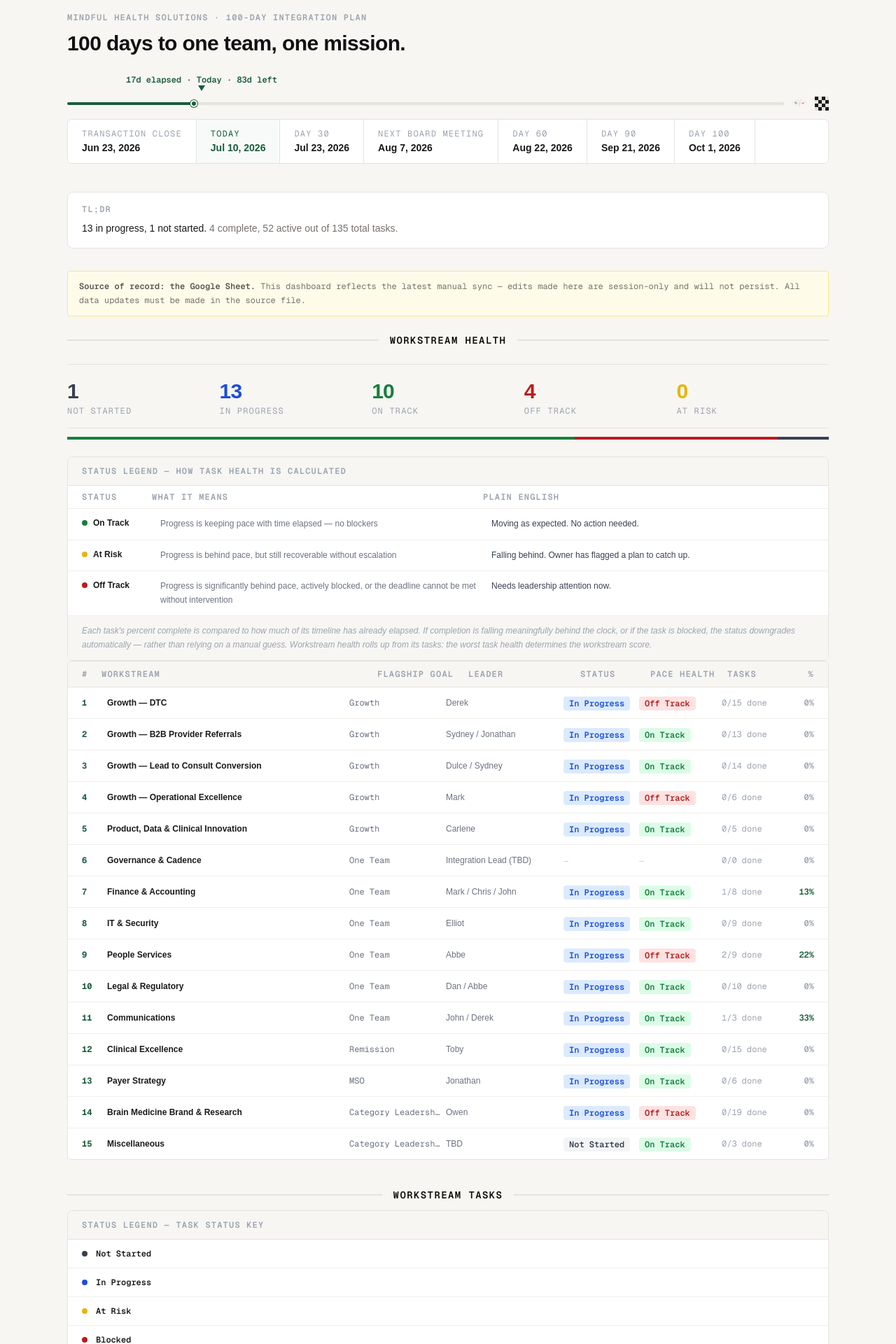
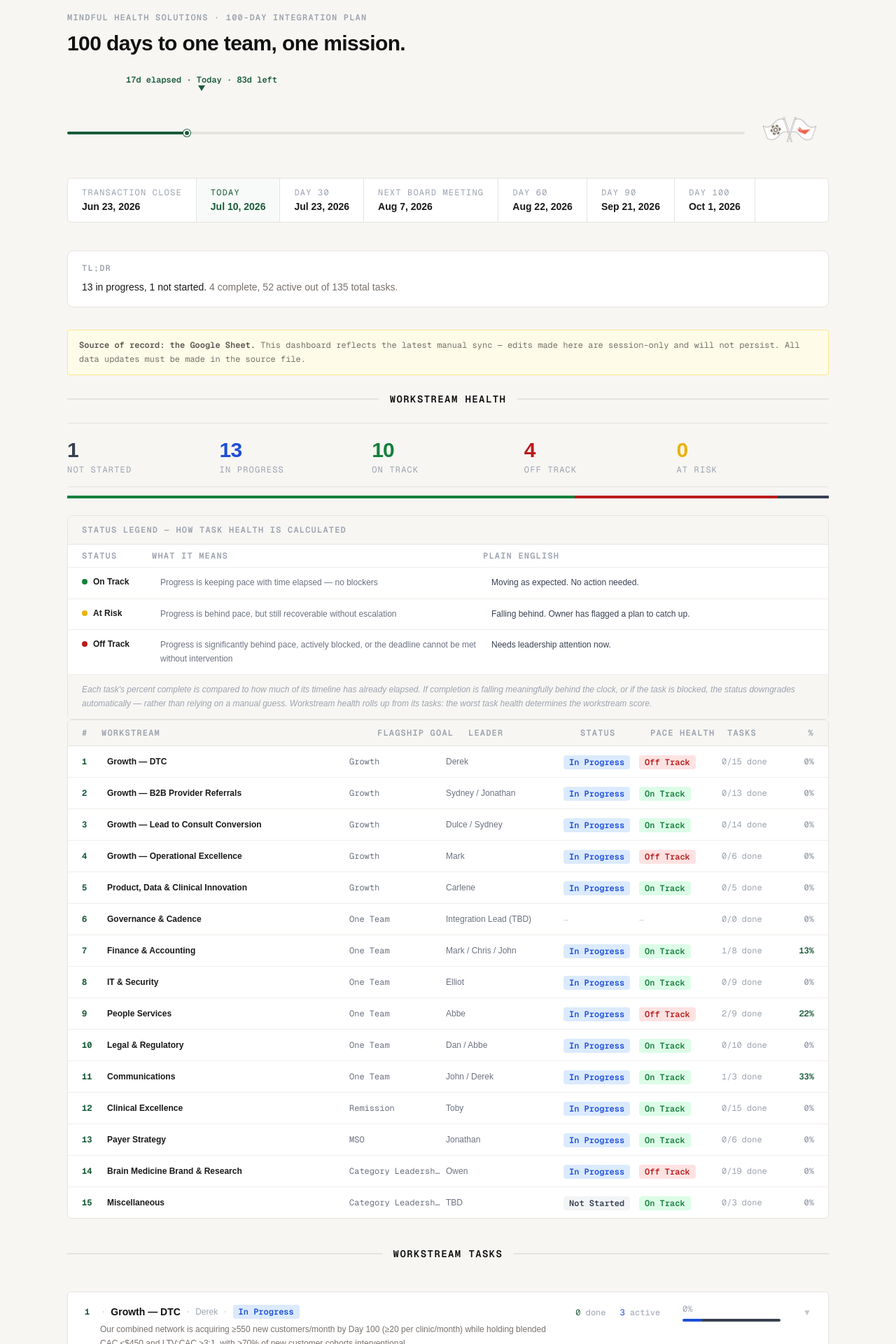
Before and after one commit to benthegitofhubs/mhs-integration-dashboard, a Next.js app: page / in a window 1280 px wide. Shown: the part 80-2000 px from the top of the page at 70% size. Built offline with nearby package versions, Linux system fonts and the light colour scheme.

Commit message:
Remove status legend and finish line; enlarge RadialMHS logo to 112px

```diff
--- a/components/HundredDayDashboard.tsx
+++ b/components/HundredDayDashboard.tsx
@@ -105,26 +105,7 @@ export default function HundredDayDashboard({ workstreams }: { workstreams: Work
                   <div style={{ width: `${pct}%`, height: "100%", backgroundColor: "#1a5c3a", borderRadius: "2px" }} />
                   <div className="absolute" style={{ left: `${pct}%`, top: "50%", transform: "translate(-50%, -50%)", width: "10px", height: "10px", borderRadius: "50%", backgroundColor: "#1a5c3a", border: "2px solid white", boxShadow: "0 0 0 1px #1a5c3a" }} />
                 </div>
-                {/* Logos + finish line */}
-                <img src="/RadialMHS.png" alt="Radial × MHS" style={{ height: "28px", width: "auto", flexShrink: 0, opacity: 0.85 }} />
-                <svg width="20" height="20" viewBox="0 0 20 20" fill="none" style={{ flexShrink: 0 }}>
-                  <rect x="0" y="0" width="5" height="5" fill="#1a1a1a" />
-                  <rect x="5" y="0" width="5" height="5" fill="#e5e3de" />
-                  <rect x="10" y="0" width="5" height="5" fill="#1a1a1a" />
-                  <rect x="15" y="0" width="5" height="5" fill="#e5e3de" />
-                  <rect x="0" y="5" width="5" height="5" fill="#e5e3de" />
-                  <rect x="5" y="5" width="5" height="5" fill="#1a1a1a" />
-                  <rect x="10" y="5" width="5" height="5" fill="#e5e3de" />
-                  <rect x="15" y="5" width="5" height="5" fill="#1a1a1a" />
-                  <rect x="0" y="10" width="5" height="5" fill="#1a1a1a" />
-                  <rect x="5" y="10" width="5" height="5" fill="#e5e3de" />
-                  <rect x="10" y="10" width="5" height="5" fill="#1a1a1a" />
-                  <rect x="15" y="10" width="5" height="5" fill="#e5e3de" />
-                  <rect x="0" y="15" width="5" height="5" fill="#e5e3de" />
-                  <rect x="5" y="15" width="5" height="5" fill="#1a1a1a" />
-                  <rect x="10" y="15" width="5" height="5" fill="#e5e3de" />
-                  <rect x="15" y="15" width="5" height="5" fill="#1a1a1a" />
-                </svg>
+                <img src="/RadialMHS.png" alt="Radial × MHS" style={{ height: "112px", width: "auto", flexShrink: 0, opacity: 0.85 }} />
               </div>
             </div>
           );
@@ -300,29 +281,6 @@ export default function HundredDayDashboard({ workstreams }: { workstreams: Work
           <div className="flex-1" style={{ height: "2px", backgroundColor: "#e5e3de" }} />
         </div>
 
-        {/* Status color legend */}
-        <div className="mb-6 rounded-lg overflow-hidden" style={{ border: "1px solid #e5e3de" }}>
-          <div className="px-5 py-3" style={{ backgroundColor: "#f7f6f3", borderBottom: "1px solid #e5e3de" }}>
-            <p className="text-xs font-semibold uppercase tracking-widest" style={{ color: "#9ca3af", fontFamily: "var(--font-geist-mono)" }}>
-              Status Legend — Task Status Key
-            </p>
-          </div>
-          <div style={{ backgroundColor: "white" }}>
-            {([
-              ["Not Started", "#374151"],
-              ["In Progress", "#1d4ed8"],
-              ["At Risk",     "#eab308"],
-              ["Blocked",     "#b91c1c"],
-              ["Complete",    "#15803d"],
-            ] as [string, string][]).map(([label, color], i, arr) => (
-              <div key={label} className="flex items-center gap-3 px-5 py-3"
-                style={{ borderBottom: i < arr.length - 1 ? "1px solid #f0efe9" : "none" }}>
-                <div style={{ width: "8px", height: "8px", borderRadius: "50%", backgroundColor: color, flexShrink: 0 }} />
-                <span className="text-xs font-semibold" style={{ color: "#1a1a1a", fontFamily: "var(--font-geist-mono)" }}>{label}</span>
-              </div>
-            ))}
-          </div>
-        </div>
       </div>
 
       {/* Workstream cards */}
```
